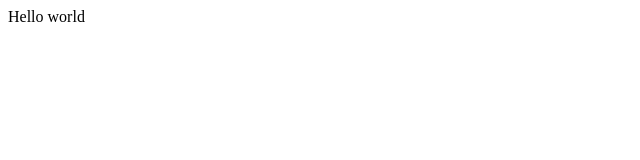
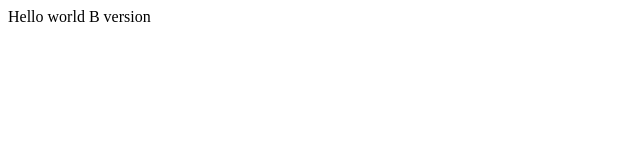
Before and after one commit to tslavik/swa-ab-test, a plain HTML site: page index.html in a window 1280 px wide. Shown: the full height of the page, 0-640 px from the left. Drawn offline with Linux system fonts and the light colour scheme.

Commit message:
Update index.html

```diff
--- a/index.html
+++ b/index.html
@@ -1,3 +1,3 @@
 <html>
-<body>Hello world</body>
+<body>Hello world B version</body>
 </html>
```
